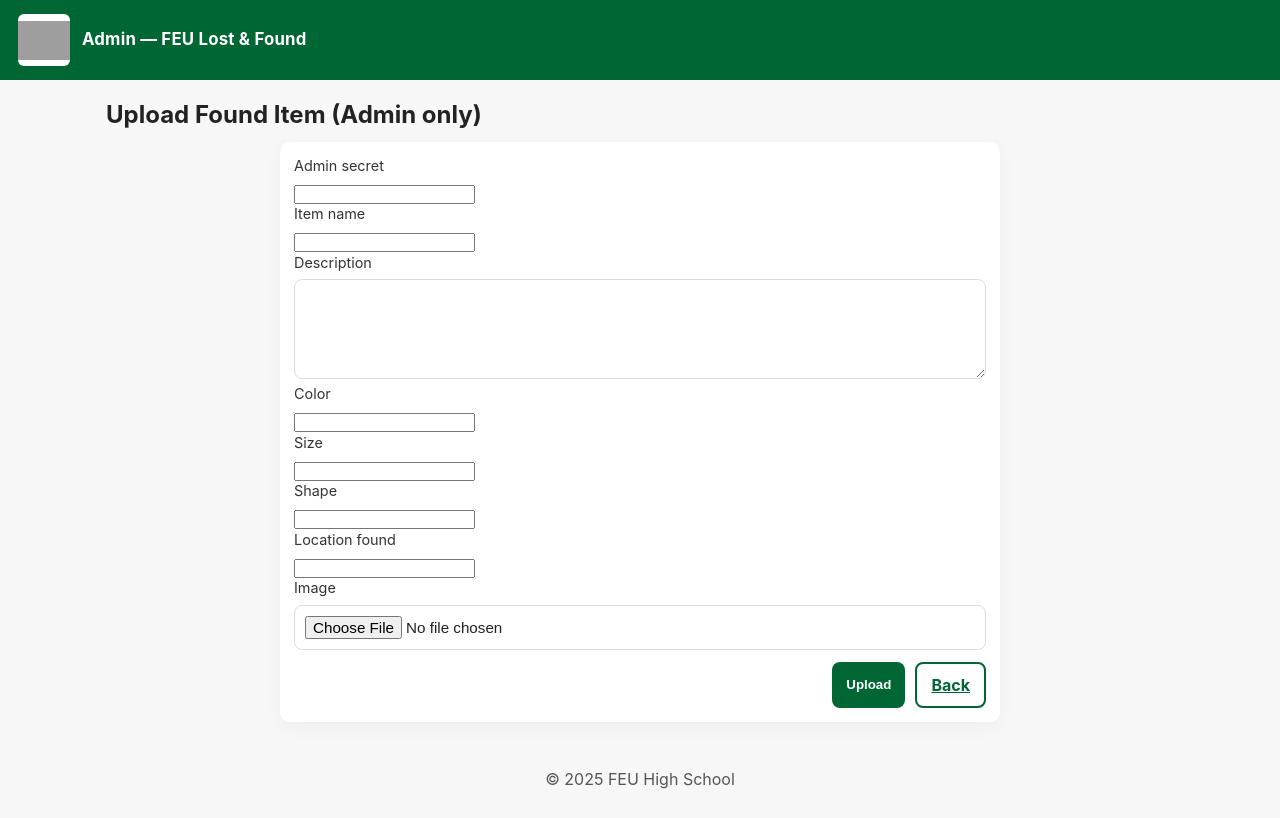
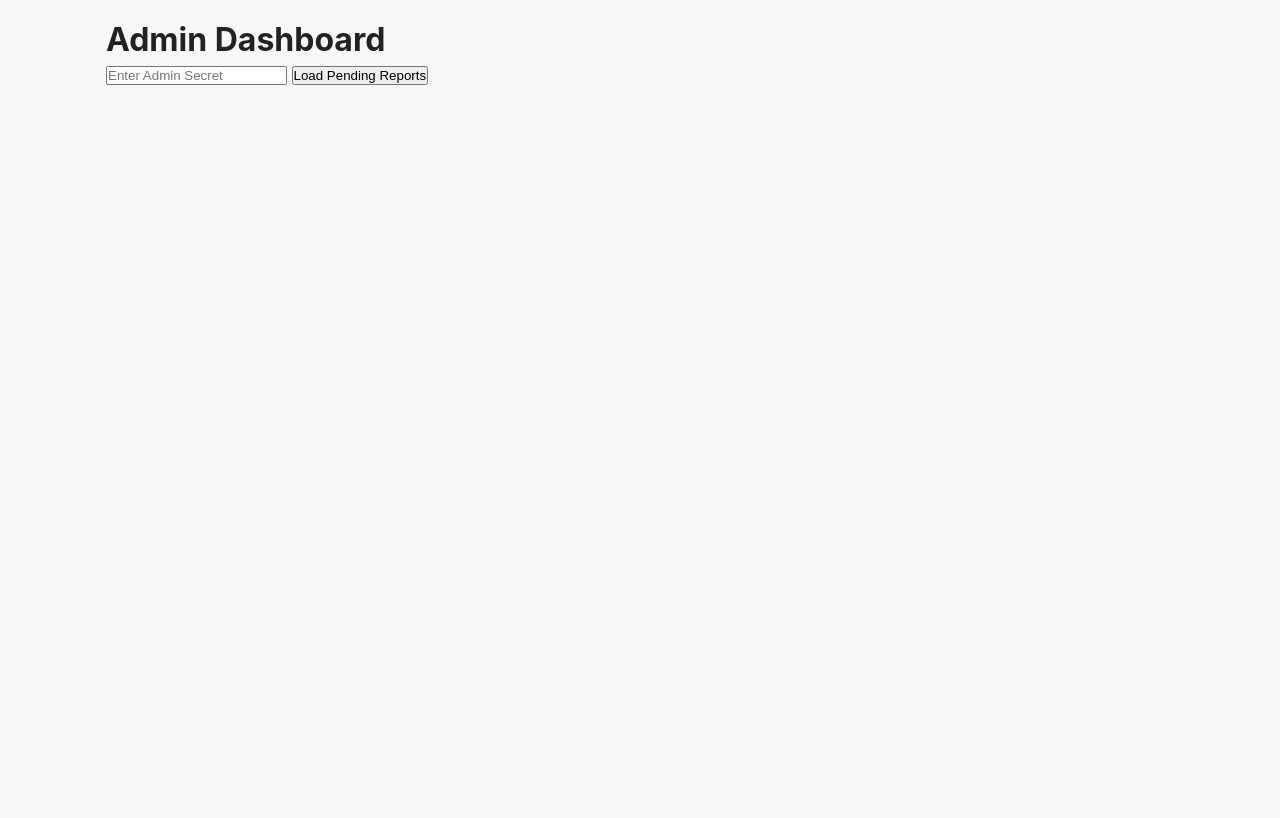
Before and after one commit to Peindecoco/Prototype-laf-system, a website: page public/admin.html in a window 1280 px wide. Drawn offline with Linux system fonts and the light colour scheme; grey boxes are pictures that could not be loaded.

Commit message:
Update admin.html

```diff
--- a/public/admin.html
+++ b/public/admin.html
@@ -1,58 +1,54 @@
 <!DOCTYPE html>
 <html lang="en">
 <head>
-  <meta charset="utf-8" />
-  <meta name="viewport" content="width=device-width,initial-scale=1" />
-  <title>Admin — FEU Lost & Found</title>
-  <link rel="stylesheet" href="style.css" />
+  <meta charset="UTF-8">
+  <meta name="viewport" content="width=device-width, initial-scale=1.0">
+  <title>Admin Dashboard</title>
+  <link rel="stylesheet" href="style.css">
 </head>
 <body>
-  <header class="header">
-    <img class="logo" src="https://1.bp.blogspot.com/-s2JOFKG6Ba0/Xliz5RSyksI/AAAAAAAAKU4/-XLpJJv_7AAZDlm2WSiZgiZit83g3shPACLcBGAsYHQ/s1600/feu-logo.png" alt="FEU logo" />
-    <h1>Admin — FEU Lost & Found</h1>
-  </header>
+  <div class="container">
+    <h1>Admin Dashboard</h1>
+    <input type="password" id="adminSecret" placeholder="Enter Admin Secret">
+    <button onclick="loadPending()">Load Pending Reports</button>
+    <div id="pendingList"></div>
+  </div>
 
-  <main class="container">
-    <h2>Upload Found Item (Admin only)</h2>
-    <div class="form">
-      <form id="adminForm" enctype="multipart/form-data">
-        <label>Admin secret</label>
-        <input name="adminSecret" required />
+  <script>
+    async function loadPending() {
+      const secret = document.getElementById("adminSecret").value;
+      const res = await fetch(`/api/admin/pending?adminSecret=${secret}`);
+      const items = await res.json();
+      const list = document.getElementById("pendingList");
+      list.innerHTML = "";
+      if (items.error) return list.textContent = "Unauthorized";
 
-        <label>Item name</label>
-        <input name="name" required />
+      items.forEach(item => {
+        const div = document.createElement("div");
+        div.classList.add("card");
+        div.innerHTML = `
+          <h3>${item.name}</h3>
+          <p>${item.description}</p>
+          <small>${item.color} • ${item.shape} • ${item.size}</small>
+          <p><b>Location:</b> ${item.location}</p>
+          <input type="text" placeholder="Image URL (optional)" id="img-${item._id}">
+          <button onclick="approve('${item._id}')">Approve</button>
+        `;
+        list.appendChild(div);
+      });
+    }
 
-        <label>Description</label>
-        <textarea name="description"></textarea>
-
-        <label>Color</label>
-        <input name="color" />
-
-        <label>Size</label>
-        <input name="size" />
-
-        <label>Shape</label>
-        <input name="shape" />
-
-        <label>Location found</label>
-        <input name="locationFound" />
-
-        <label>Image</label>
-        <input type="file" name="image" accept="image/*" />
-
-        <div class="actions">
-          <button type="submit" class="btn">Upload</button>
-          <a href="index.html" class="btn secondary">Back</a>
-        </div>
-      </form>
-    </div>
-    <p id="uploadStatus"></p>
-  </main>
-
-  <footer>
-    <p>© 2025 FEU High School</p>
-  </footer>
-
-  <script src="script.js"></script>
+    async function approve(id) {
+      const adminSecret = document.getElementById("adminSecret").value;
+      const imageUrl = document.getElementById(`img-${id}`).value;
+      await fetch(`/api/admin/approve/${id}`, {
+        method: "POST",
+        headers: { "Content-Type": "application/json" },
+        body: JSON.stringify({ adminSecret, imageUrl }),
+      });
+      alert("Item approved!");
+      loadPending();
+    }
+  </script>
 </body>
 </html>
```
